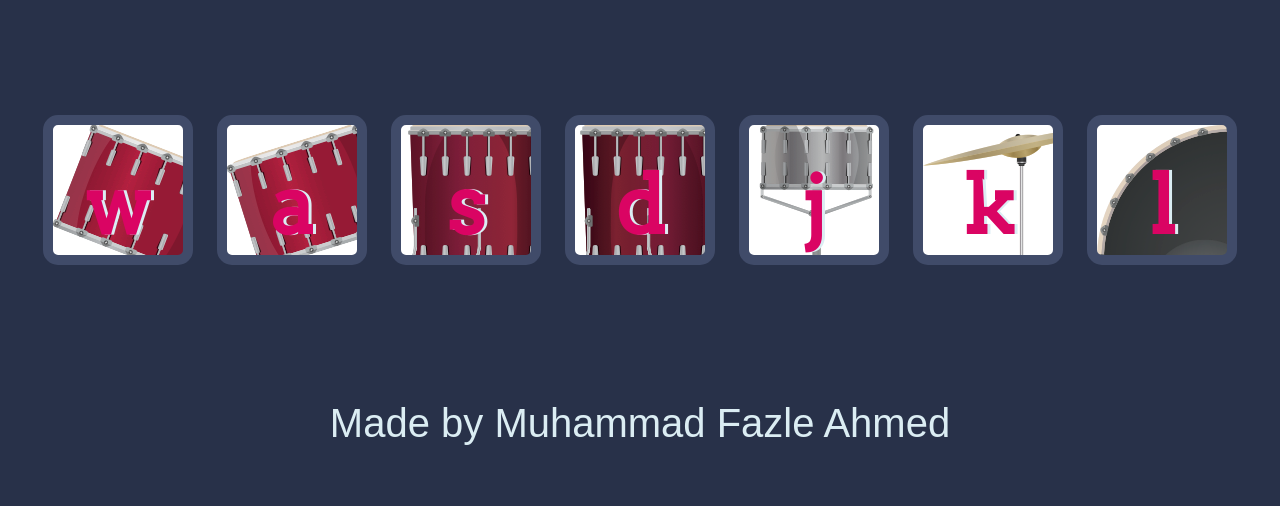
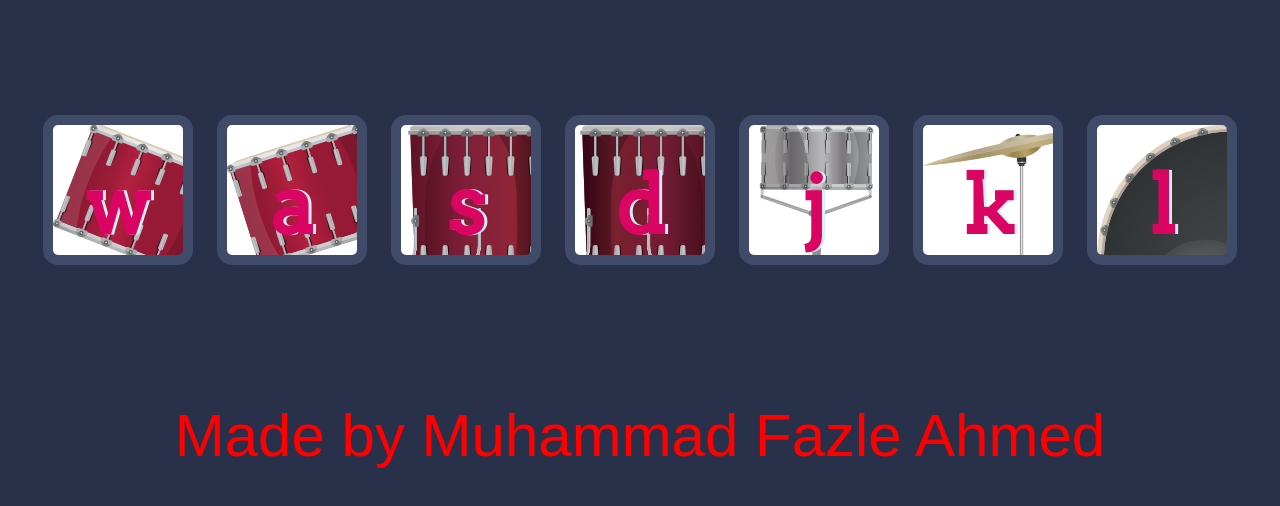
Before and after one commit to MoeFazle/drum-project, a plain HTML site: page index.html in a window 1280 px wide. Shown: the part 174-680 px from the top of the page. Drawn offline with Linux system fonts and the light colour scheme.

Commit message:
Add files via upload
second change

```diff
--- a/styles.css
+++ b/styles.css
@@ -12,9 +12,9 @@ h1 {
 }
 
 footer {
-  color: #DBEDF3;
+  color:red;
   font-family: sans-serif;
-  font-size: 40px;
+  font-size: 60px;
 }
 
 .w {
```
